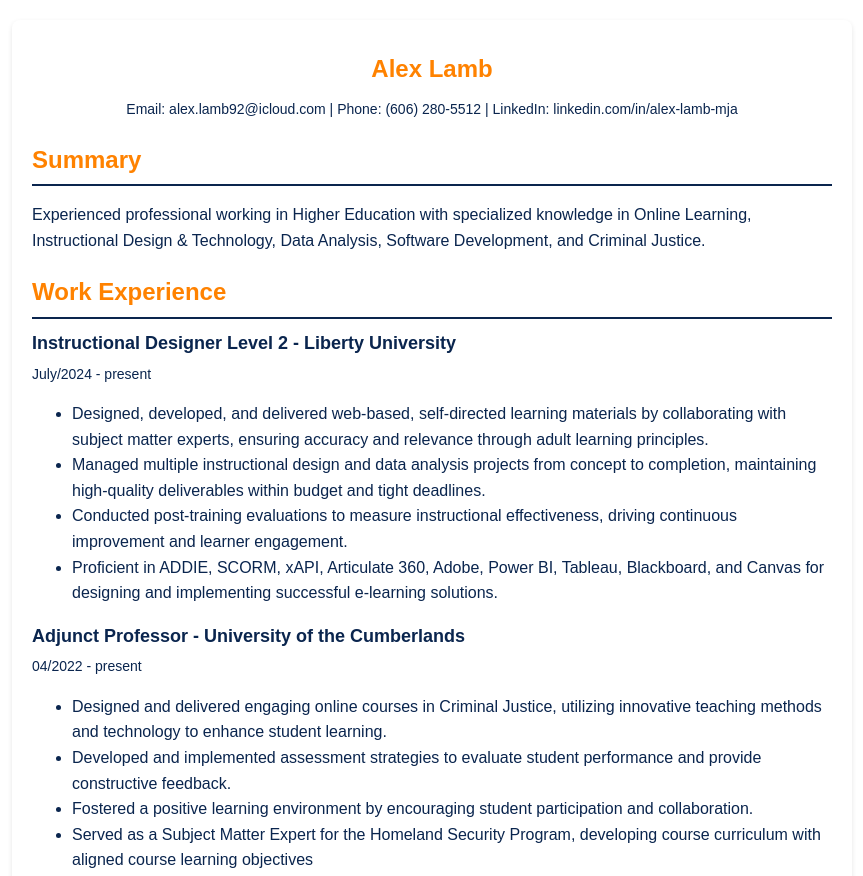
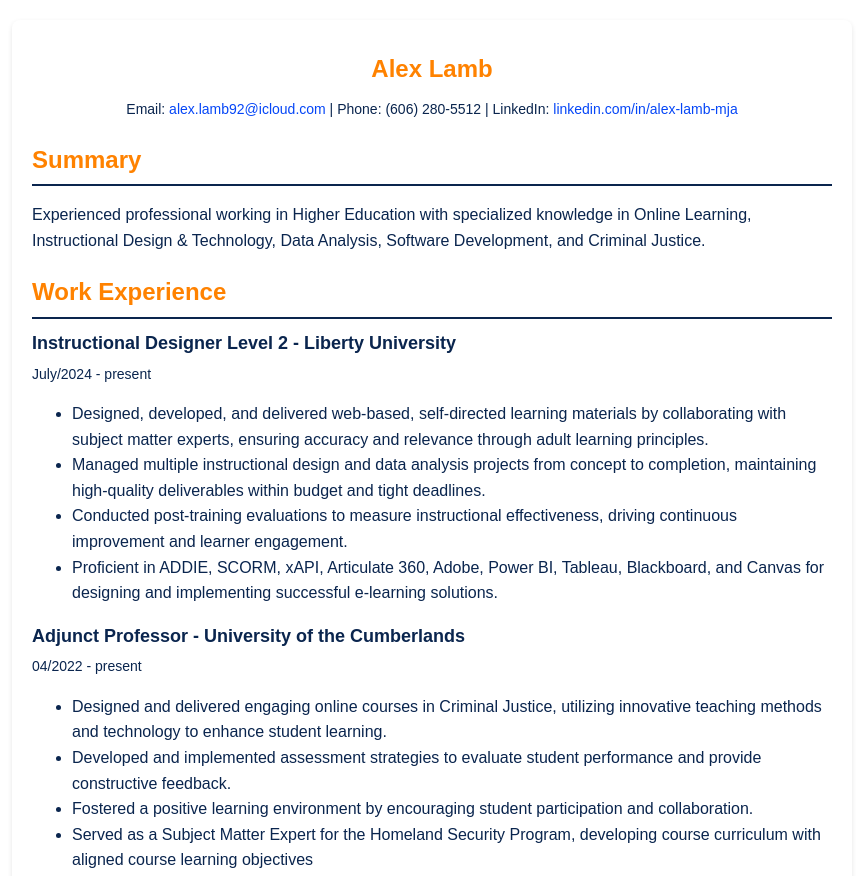
Before and after one commit to LambAE92/LambAE92.github.io, a plain HTML site: page index.html in a window 1280 px wide. Shown: the top 876 px of the page, without its empty margins (208-1071 px from the left). Drawn offline with Linux system fonts and the light colour scheme.

Commit message:
2025-02-19 Resume Update: link color correction

```diff
--- a/index.html
+++ b/index.html
@@ -38,7 +38,7 @@
             font-size: 14px;
         }
         .contact a {
-            color: #0a254e;
+            color: #0546f7;
             text-decoration: none;
         }
         .section {
@@ -228,9 +228,7 @@
                 <h2>Projects</h2>
                 <div class="item">
                     <h3>Correcting the HTML</h3>
-                    <p>
-                        In this project, I corrected the HTML code that reflected non-semantic tags and replaced them with semantic tags for ADA compliance with screen readers.
-                    </p>
+                    <p>In this project, I corrected the HTML code that reflected non-semantic tags and replaced them with semantic tags for ADA compliance with screen readers.</p>
                 </div>
                 <div class="item">
                     <h3>Resume Template</h3>
```
